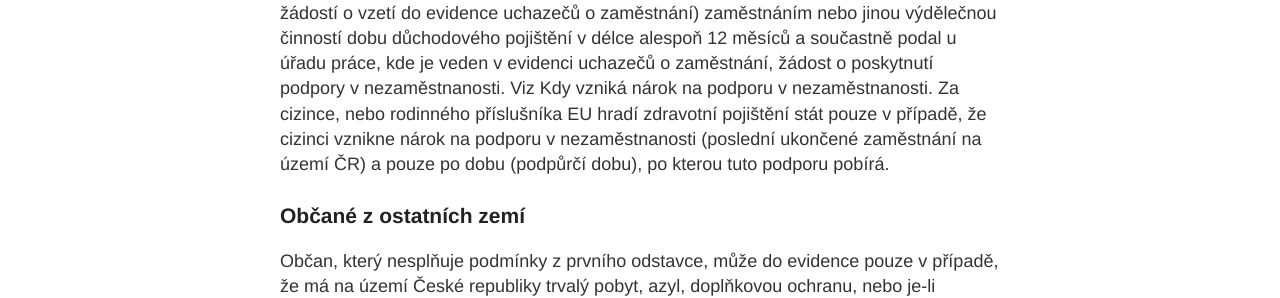
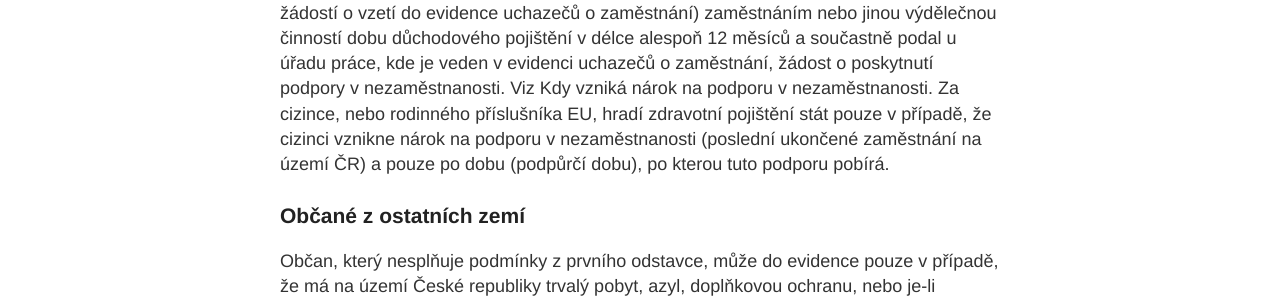
Before and after one commit to dokiinka/dokiinka.github.io, a Jekyll site: the page built from _posts/2016-5-16-cizinci.md, in a window 1280 px wide. Shown: the part 899-1197 px from the top of the page. Built offline with Jekyll 4.4.1, drawn with Linux system fonts in a browser that asks for light colours; some of the changed text lies outside the part shown.

```diff
--- a/_posts/2016-5-16-cizinci.md
+++ b/_posts/2016-5-16-cizinci.md
@@ -11,7 +11,7 @@ Tito cizinci nepotřebují pracovní povolení. Do evidence úřadu práce se ja
 
 ### Nárok na podporu v nezaměstnanosti
 Nárok na podporu v nezaměstnanosti mu vznikne v případě, že splní zákonem stanovenou podmínku, že získal v rozhodném období (2 roky zpětně od data podání žádostí o vzetí do evidence uchazečů o zaměstnání) zaměstnáním nebo jinou výdělečnou činností dobu důchodového pojištění v délce alespoň 12 měsíců a součastně podal u úřadu práce, kde je veden v evidenci uchazečů o zaměstnání, žádost o poskytnutí podpory v nezaměstnanosti. Viz Kdy vzniká nárok na podporu v nezaměstnanosti.
-Za cizince, nebo rodinného příslušníka EU hradí zdravotní pojištění stát pouze v případě, že cizinci vznikne nárok na podporu v nezaměstnanosti (poslední ukončené zaměstnání na území ČR) a pouze po dobu (podpůrčí dobu), po kterou tuto podporu pobírá.
+Za cizince, nebo rodinného příslušníka EU, hradí zdravotní pojištění stát pouze v případě, že cizinci vznikne nárok na podporu v nezaměstnanosti (poslední ukončené zaměstnání na území ČR) a pouze po dobu (podpůrčí dobu), po kterou tuto podporu pobírá.
 
 ### Občané z ostatních zemí
 Občan, který nesplňuje podmínky z prvního odstavce, může do evidence pouze v případě, že má na území České republiky trvalý pobyt, azyl, doplňkovou ochranu, nebo je-li držitelem modré karty. Do evidence nemůže občan, který má na území ČR pouze dlouhodobý pobyt.
```
